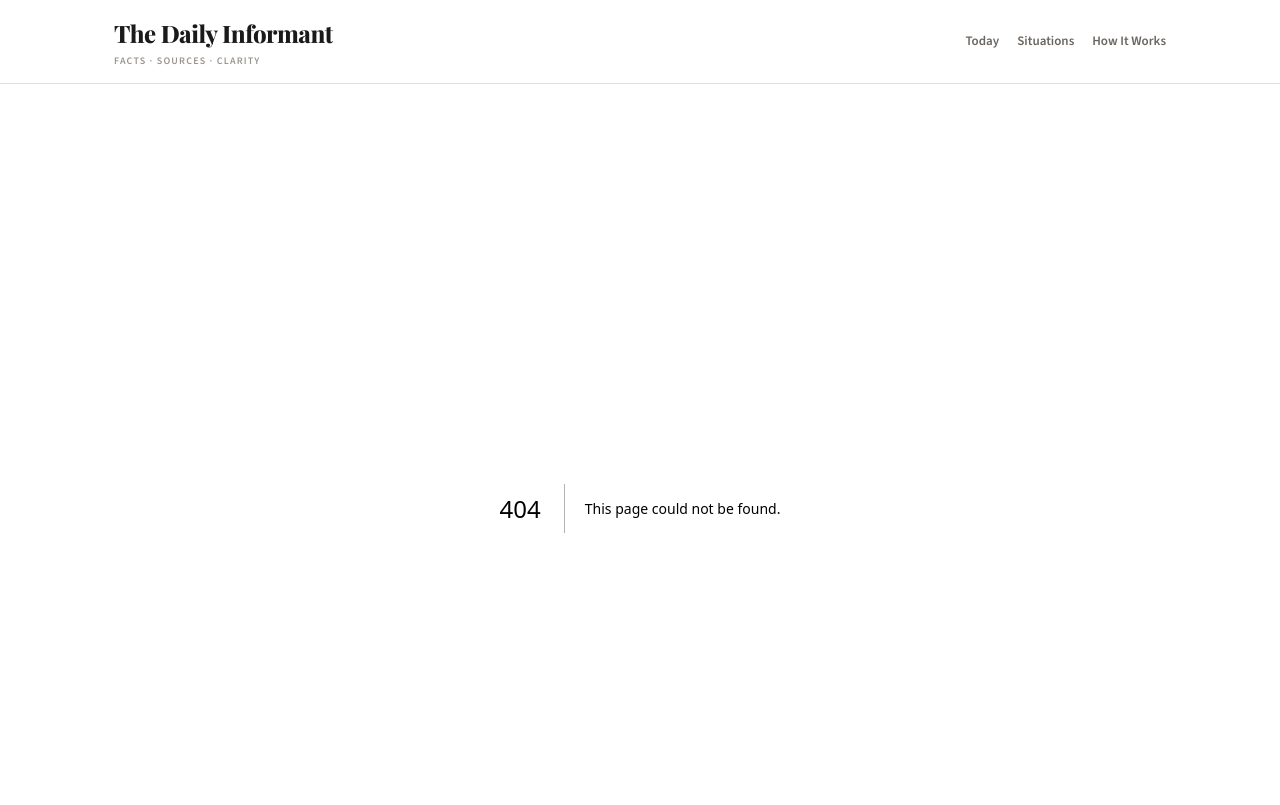
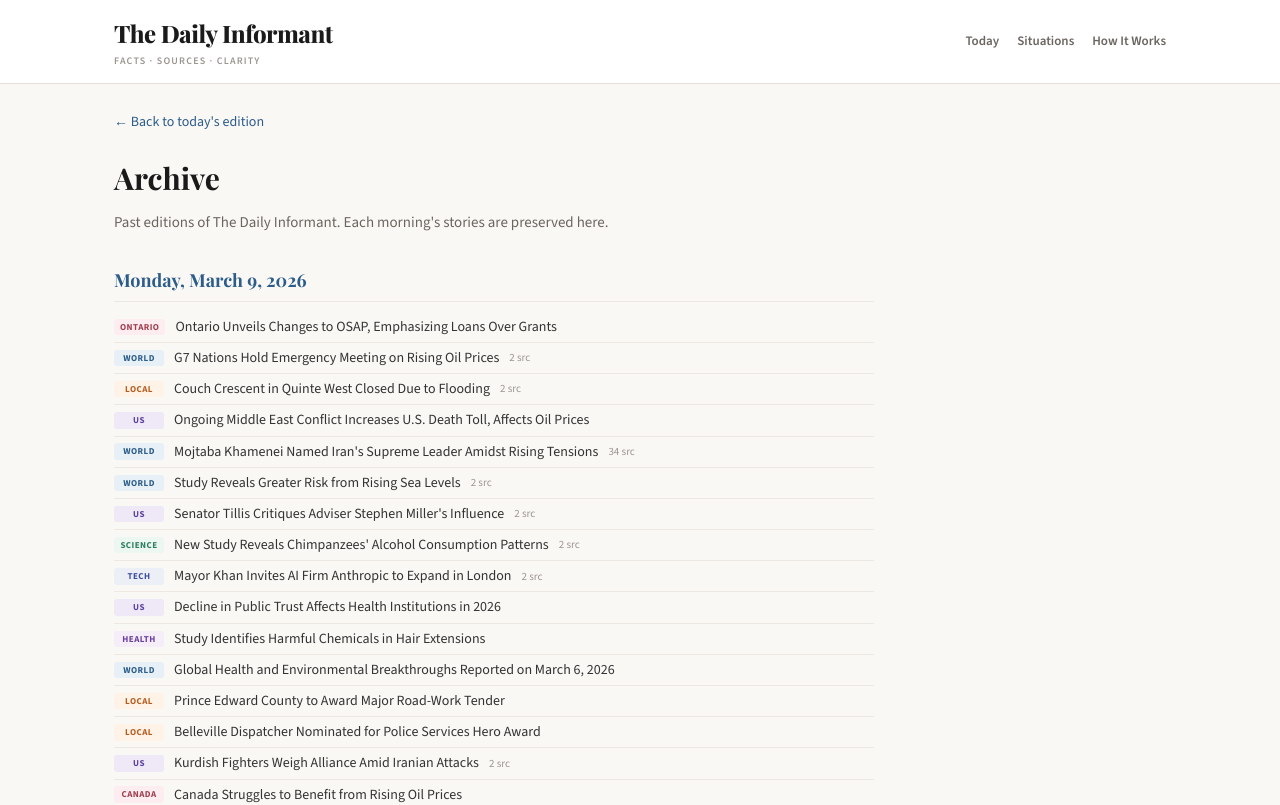
Before and after one commit to pickettdad/daily-informant, a Next.js app: page /archive in a window 1280 px wide. Before the commit this address had no page. Shown: the top 805 px of the page. Built offline with nearby package versions, Linux system fonts and the light colour scheme.

Commit message:
Create page.tsx

```diff
--- /dev/null
+++ b/app/archive/page.tsx
@@ -0,0 +1,104 @@
+import { promises as fs } from "fs";
+import path from "path";
+import Link from "next/link";
+
+const s = {
+  display: "'Playfair Display', Georgia, serif",
+  accent: "#2B5C8A", accentLight: "#E8F0F7",
+  muted: "#6B6560", light: "#9B9590",
+  gold: "#C4985A", border: "#E5DFD8", borderLight: "#EDE8E2",
+};
+
+const catColors: Record<string, { bg: string; text: string }> = {
+  Local: { bg: "#FFF3E8", text: "#B85C1F" }, Ontario: { bg: "#FDEDF0", text: "#A03F4F" },
+  Canada: { bg: "#FDEDF0", text: "#A03F4F" }, US: { bg: "#EEE8F7", text: "#5A3FA0" },
+  World: { bg: "#E8F0F7", text: "#2B5C8A" }, Health: { bg: "#F5EDF7", text: "#6B3FA0" },
+  Science: { bg: "#EDF7F2", text: "#2D7D5F" }, Tech: { bg: "#EDEFF7", text: "#3F4FA0" },
+};
+
+async function loadArchive() {
+  const filePath = path.join(process.cwd(), "data", "archive.json");
+  try {
+    return JSON.parse(await fs.readFile(filePath, "utf8"));
+  } catch { return []; }
+}
+
+export default async function ArchivePage() {
+  const archive = await loadArchive();
+
+  // Group by date, most recent first
+  const byDate: Record<string, any[]> = {};
+  for (const entry of archive) {
+    const d = entry.date || "Unknown";
+    if (!byDate[d]) byDate[d] = [];
+    byDate[d].push(entry);
+  }
+  const dates = Object.keys(byDate).sort().reverse();
+
+  return (
+    <div style={{ maxWidth: 760 }}>
+      <p style={{ marginBottom: 20 }}>
+        <Link href="/" style={{ fontSize: 14, color: s.accent, fontWeight: 500, textDecoration: "none" }}>
+          ← Back to today&#39;s edition
+        </Link>
+      </p>
+
+      <h1 style={{ fontFamily: s.display, fontSize: 30, fontWeight: 700, marginBottom: 8 }}>
+        Archive
+      </h1>
+      <p style={{ fontSize: 15, color: s.muted, lineHeight: 1.6, marginBottom: 32 }}>
+        Past editions of The Daily Informant. Each morning&#39;s stories are preserved here.
+      </p>
+
+      {dates.length === 0 && (
+        <p style={{ color: s.muted }}>No archived editions yet.</p>
+      )}
+
+      {dates.map((date) => {
+        const stories = byDate[date];
+        const formatted = new Date(date + "T12:00:00").toLocaleDateString("en-US", {
+          weekday: "long", year: "numeric", month: "long", day: "numeric",
+        });
+        return (
+          <div key={date} style={{ marginBottom: 28 }}>
+            <h2 style={{
+              fontFamily: s.display, fontSize: 18, fontWeight: 700,
+              color: s.accent, marginBottom: 10,
+              paddingBottom: 6, borderBottom: `1px solid ${s.borderLight}`,
+            }}>
+              {formatted}
+            </h2>
+            <div>
+              {stories.map((story: any, i: number) => {
+                const cs = catColors[story.category] || { bg: "#F0F0F0", text: "#666" };
+                return (
+                  <div key={i} style={{
+                    display: "flex", gap: 10, alignItems: "center",
+                    padding: "6px 0",
+                    borderBottom: i < stories.length - 1 ? `1px solid ${s.borderLight}` : "none",
+                  }}>
+                    <span style={{
+                      fontSize: 9, fontWeight: 700, background: cs.bg, color: cs.text,
+                      padding: "1px 6px", borderRadius: 3, textTransform: "uppercase",
+                      letterSpacing: "0.05em", flexShrink: 0, minWidth: 50, textAlign: "center",
+                    }}>
+                      {story.category}
+                    </span>
+                    <span style={{ fontSize: 14, color: "#333", lineHeight: 1.3 }}>
+                      {story.headline}
+                    </span>
+                    {story.source_count > 1 && (
+                      <span style={{ fontSize: 11, color: s.light, flexShrink: 0 }}>
+                        {story.source_count} src
+                      </span>
+                    )}
+                  </div>
+                );
+              })}
+            </div>
+          </div>
+        );
+      })}
+    </div>
+  );
+}
```
